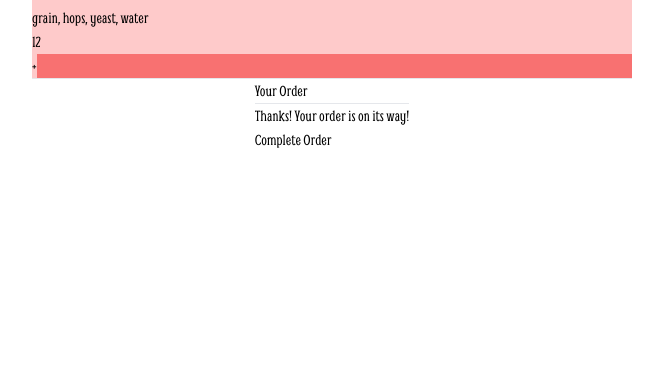
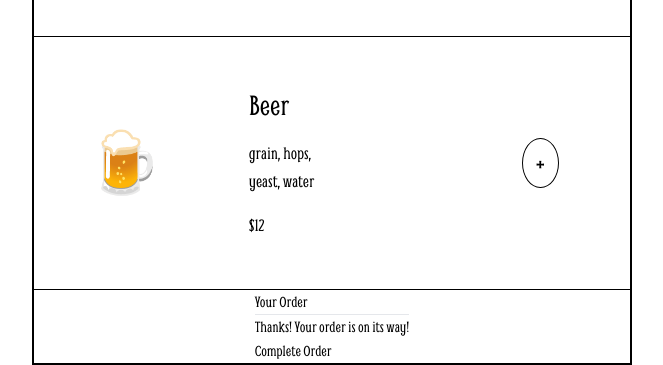
Before and after one commit to gabholli/restaurant-ordering-page, a website built with Vite: page index.html in a window 1280 px wide. Shown: the part 666-1031 px from the top of the page, without its empty margins (308-971 px from the left). Before the commit the page ends 818 px from the top, so only its background shows below. Built offline with nearby package versions, Linux system fonts and the light colour scheme.

Commit message:
Added numerous styling changes
Styled for different screen sizes

```diff
--- a/index.html
+++ b/index.html
@@ -9,10 +9,11 @@
   <title>Vite App</title>
 </head>
 
-<body class="font-smythe flex justify-center items-center p-4 h-screen">
-  <div class="flex flex-col justify-center items-center md:w-[600px]">
+<body class="font-smythe flex justify-center items-center min-[1440px]:h-svh">
+  <div class="flex flex-col justify-center items-center md:w-[600px] border-black border-2">
     <header class="flex flex-col relative">
-      <img class="w-full" id="hamburger-image" src="images/hamburger.jpg" alt="Picture of hamburger">
+      <img class="w-[600px] h-[167px] object-cover" id="hamburger-image" src="images/hamburger.jpg"
+        alt="Picture of hamburger">
       <div class="absolute text-white bottom-5 left-5" id="hamburger-text-container">
         <h1 class="text-3xl" id="jimmy-diner-text">Gabe's Diner</h1>
         <p>The best burgers and pizzas in town.</p>
@@ -20,7 +21,7 @@
     </header>
     <main>
       <div class="flex flex-col justify-center items-center md:w-[600px]" id="ordering-section">
-        <div class="food-feed w-full" id="food-feed">
+        <div class="food-feed md:w-[600px]" id="food-feed">
         </div>
       </div>
     </main>
@@ -49,14 +50,23 @@
     </div>
 
     <div class="modal-feed" id="modal-feed">
-      <div class="modal hidden" id="modal">
-        <div class="modal-inner" id="modal-inner">
-          <h3>Enter card details</h3>
-          <form id="modal-form">
-            <input class="form-input" type="text" placeholder="Enter your name" required />
-            <input class="form-input" type="number" placeholder="Enter your card number" maxlength="16" required />
-            <input class="form-input" type="number" placeholder="Enter CVV" maxlength="3" required />
-            <button type="submit" id="modal-button" data-modal-btn="modal button">Pay</button>
+      <div class="modal hidden justify-center items-center fixed right-0
+        left-0 top-0 bottom-0 m-auto max-w-[524px] h-[524px] border-black
+        rounded-sm bg-neutral-100" id="modal">
+        <div class="modal-inner flex flex-col justify-center items-center gap-y-8" id="modal-inner">
+          <h3 class="text-black font-verdana text-xl font-semibold">Enter card details</h3>
+          <form class="flex flex-col justify-center items-center gap-y-8" id="modal-form">
+            <input class="font-verdana block mx-0 my-auto w-[250px]
+              md:w-[473px] h-[71px] rounded-sm border-1 border-neutral-500" type="text" placeholder="Enter your name"
+              required />
+            <input class="font-verdana block mx-0 my-auto w-[250px]
+              md:w-[473px] h-[71px] rounded-sm border-1 border-neutral-500" type="number"
+              placeholder="Enter your card number" maxlength="16" required />
+            <input class="font-verdana block mx-0 my-auto w-[250px]
+              md:w-[473px] h-[71px] rounded-sm border-1 border-neutral-500" type="number" placeholder="Enter CVV"
+              maxlength="3" required />
+            <button class="font-verdana block mx-0 my-auto text-lg text-white w-[250px]
+              md:w-[473px] bg-emerald-400" type="submit" id="modal-button" data-modal-btn="modal button">Pay</button>
           </form>
         </div>
       </div>
--- a/index.js
+++ b/index.js
@@ -83,23 +83,25 @@ function getFoodFeed() {
 
     const foodFeedItems = menuArray.forEach(menuItem => {
         const foodItemContainer = document.createElement("div")
-        addClass(foodItemContainer, "bg-red-200")
+        addClass(foodItemContainer, "food-item-container")
         const emojiSubContainer = document.createElement("div")
-        addClass(emojiSubContainer, "bg-red-200")
+        addClass(emojiSubContainer, "food-emoji-container")
         const foodEmoji = document.createElement("p")
-        addClass(foodEmoji, "bg-red-200")
+        addClass(foodEmoji, "text-6xl")
         const foodDetails = document.createElement("div")
-        addClass(foodDetails, "bg-red-200")
+        addClass(foodDetails, "food-details")
         const itemName = document.createElement("p")
+        addClass(itemName, "text-3xl")
         const itemIngredients = document.createElement("p")
-        addClass(itemIngredients, "bg-red-200")
+        addClass(itemIngredients, "text-lg")
         const itemPrice = document.createElement("p")
+        addClass(itemPrice, "text-lg")
         const addButtonContainer = document.createElement("div")
-        addClass(addButtonContainer, "bg-red-400")
+        addClass(addButtonContainer, "food-add-button-container")
         const foodAddButton = document.createElement("button")
-        addClass(foodAddButton, "bg-red-200", "size-40")
-        const itemBottomLine = document.createElement("hr")
-        addClass(itemBottomLine, "bg-red-200")
+        addClass(foodAddButton, "food-add-button")
+        // const itemBottomLine = document.createElement("hr")
+        // addClass(itemBottomLine, "bg-red-200")
         foodItemContainer.appendChild(emojiSubContainer)
         foodItemContainer.appendChild(foodDetails)
         foodItemContainer.appendChild(addButtonContainer)
@@ -108,11 +110,11 @@ function getFoodFeed() {
         foodDetails.appendChild(itemIngredients)
         foodDetails.appendChild(itemPrice)
         addButtonContainer.appendChild(foodAddButton)
-        foodItemContainer.appendChild(itemBottomLine)
+        // foodItemContainer.appendChild(itemBottomLine)
         setText(foodEmoji, menuItem.emoji)
         setText(itemName, menuItem.name)
         setText(itemIngredients, menuItem.ingredients.join(", "))
-        setText(itemPrice, menuItem.price)
+        setText(itemPrice, `$${menuItem.price}`)
         setText(foodAddButton, "+")
         foodAddButton.setAttribute("data-id-number", menuItem.id)
         document.getElementById("food-feed").appendChild(foodItemContainer)
@@ -141,11 +143,6 @@ function getFoodFeed() {
 }
 
 getFoodFeed()
-// function renderFoodItems() {
-//     document.getElementById("food-feed").appendChild(getFoodFeedHtml())
-// }
-
-// renderFoodItems()
 
 function renderCheckoutFeed() {
     let checkoutHtml = ""
--- a/style.css
+++ b/style.css
@@ -6,3 +6,63 @@
   font-family: "Smythe";
   src: url("./fonts/Smythe-Regular.ttf");
 }
+
+.food-item-container {
+  display: grid;
+  grid-auto-columns: 1fr;
+  grid-template-areas:
+    "emoji name ."
+    "emoji details button"
+    "emoji details button";
+  border-bottom: 1px solid black;
+  padding: 1em .5em;
+}
+
+.food-emoji-container {
+  grid-area: emoji;
+}
+
+.food-details {
+  grid-area: details;
+  flex-direction: column;
+  gap: .2em;
+}
+
+.food-add-button-container {
+  grid-area: button;
+}
+
+.food-add-button {
+  font-size: 2rem;
+  border: 1px solid black;
+  border-radius: 50%;
+  padding: .001em .4em;
+}
+
+.food-emoji-container,
+.food-details,
+.food-add-button-container {
+  display: flex;
+}
+
+.food-emoji-container,
+.food-add-button-container {
+  justify-content: center;
+  align-items: center;
+}
+
+@media (min-width: 768px) {
+  .food-item-container {
+    grid-auto-columns: 1fr;
+    grid-template-areas:
+      "emoji . details . . button"
+      "emoji . details . . button"
+      "emoji . details . . button";
+    width: 600px;
+    padding: 3.125em;
+  }
+
+  .food-details {
+    gap: 1em;
+  }
+}
--- a/tailwind.config.js
+++ b/tailwind.config.js
@@ -6,7 +6,8 @@ export default {
   ],
   theme: {
     fontFamily: {
-      smythe: ["Smythe", "serif"]
+      smythe: ["Smythe", "serif"],
+      verdana: ["Verdana", "Geneva", "Tahoma", "sans-serif"]
     },
     extend: {},
   },
```
